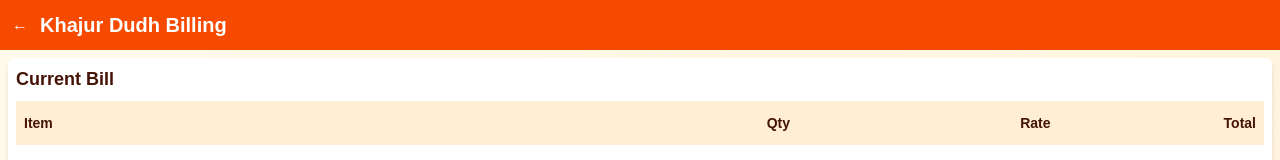
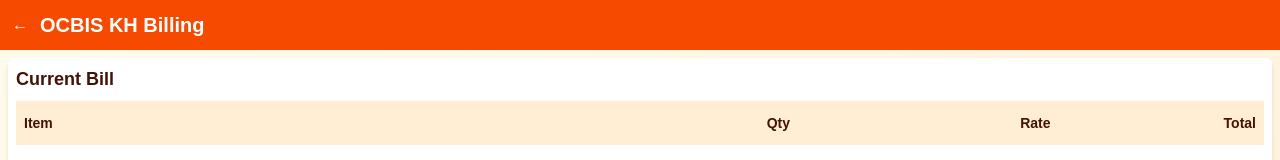
Before and after one commit to paragbhavsar19/varni-billing, a Next.js app: page /khajur-dudh in a window 1280 px wide. Shown: the top 160 px of the page. Built offline with nearby package versions, Linux system fonts and the light colour scheme.

Commit message:
`Updated header title in Khajur Dudh page`

```diff
--- a/app/khajur-dudh/page.tsx
+++ b/app/khajur-dudh/page.tsx
@@ -23,7 +23,7 @@ type Product = {
 const Header = ({ showBackButton }: { showBackButton?: boolean }) => (
   <div className="bg-orange-600 text-white p-3 h-[50px] flex items-center">
     {showBackButton && <button className="mr-3">←</button>}
-    <h1 className="text-xl font-bold">Khajur Dudh Billing</h1>
+    <h1 className="text-xl font-bold">OCBIS KH Billing</h1>
   </div>
 );
 
```
